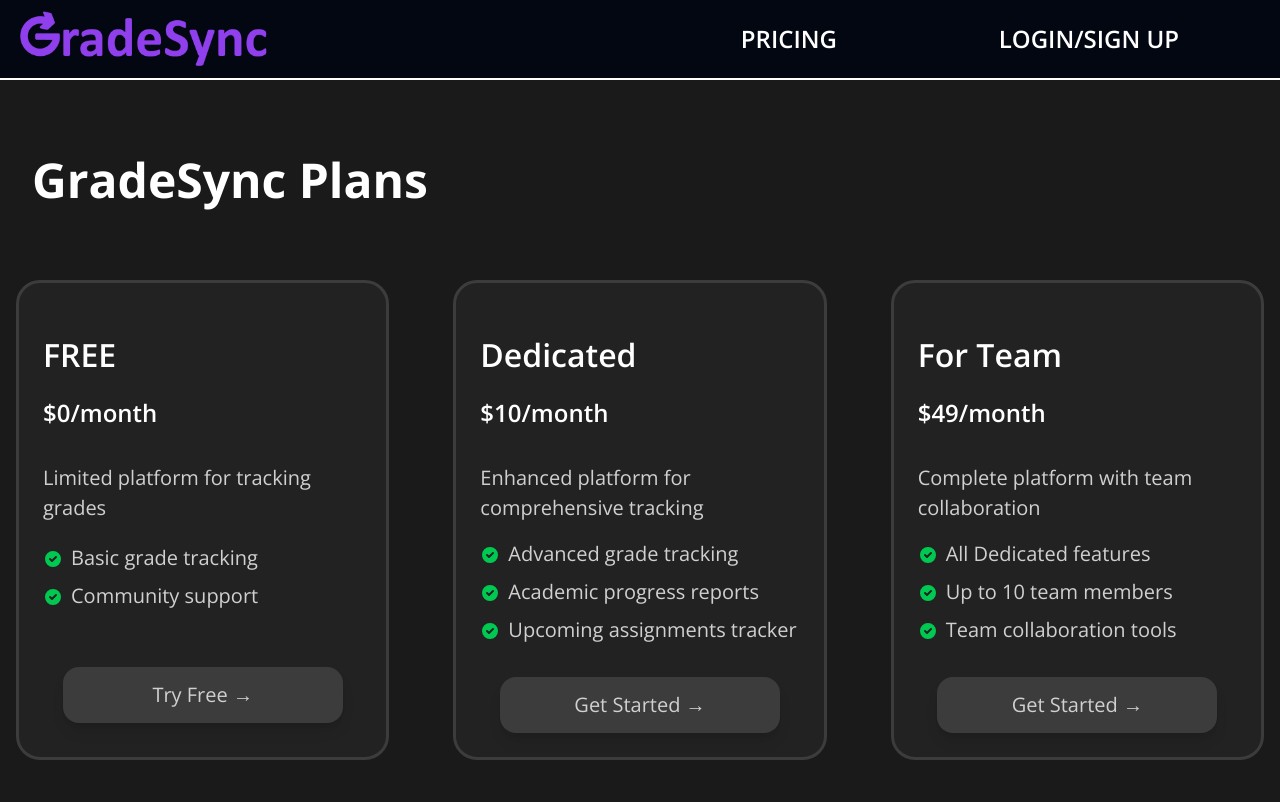
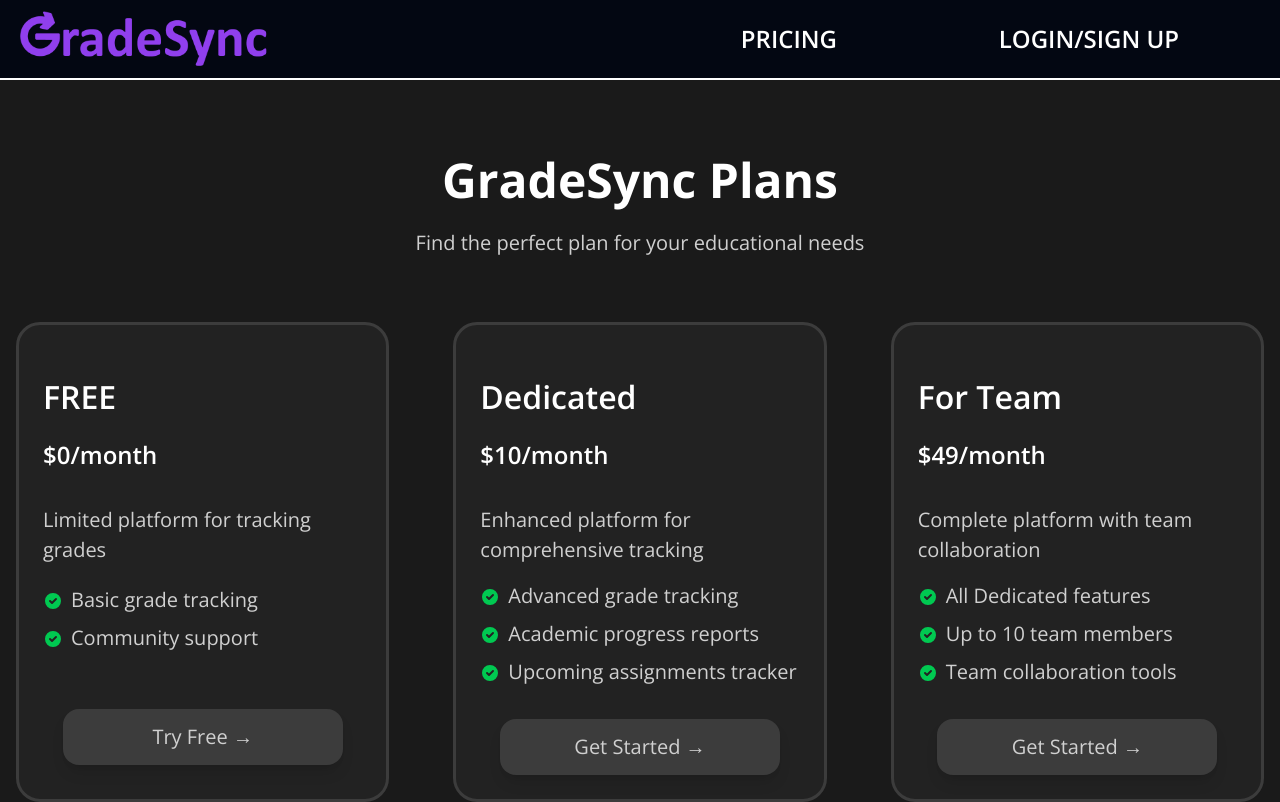
Before and after one commit to JakubMazurek08/gradesync, a React (Vite) app in the folder frontend/: page /pricing in a window 1280 px wide. Shown: the top 802 px of the page. Built offline with nearby package versions, Linux system fonts and the light colour scheme.

Commit message:
Pricing Page has been changed. One more text. And better footer

```diff
--- a/frontend/src/pages/PricingLP.tsx
+++ b/frontend/src/pages/PricingLP.tsx
@@ -7,9 +7,13 @@ export const PricingLP = () => {
     return (
         <div className="flex flex-col min-h-screen">
             <NavBar />
-            <div className="container mx-auto px-4 md:px-8 pt-8 md:pt-16">
+            <div className="mx-auto px-4 md:px-8 pt-8 md:pt-16">
                 <Text type="h1" className="text-4xl font-bold">GradeSync Plans</Text>
             </div>
+            <div className="mr-auto ml-auto md:px-8 pt-3">
+                <Text type="p">Find the perfect plan for your educational needs</Text>
+            </div>
+
             <div className="flex flex-col md:flex-row justify-center gap-6 md:gap-8 lg:gap-16 px-4 py-8 md:py-16">
                 {/* First card*/}
                 <div className="bg-mediumgray w-full md:w-80 lg:w-96 rounded-3xl border-3 border-mediumlight-gray transform-gpu transition-all duration-500 hover:scale-105 hover:shadow-2xl hover:translate-y-2 hover:bg-opacity-90">
@@ -154,8 +158,6 @@ export const PricingLP = () => {
                     </div>
                 </div>
             </div>
-
-            {/* Footer */}
             <div className="mt-auto">
                 <Footer />
             </div>
```
